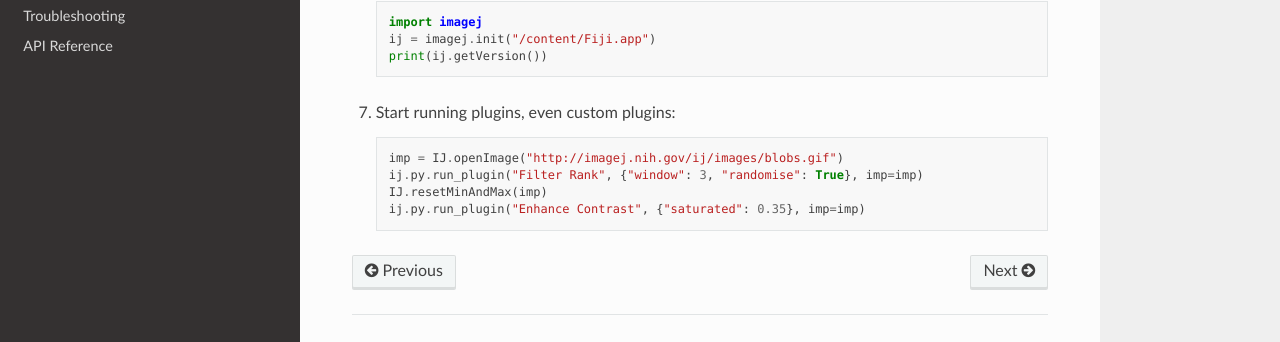
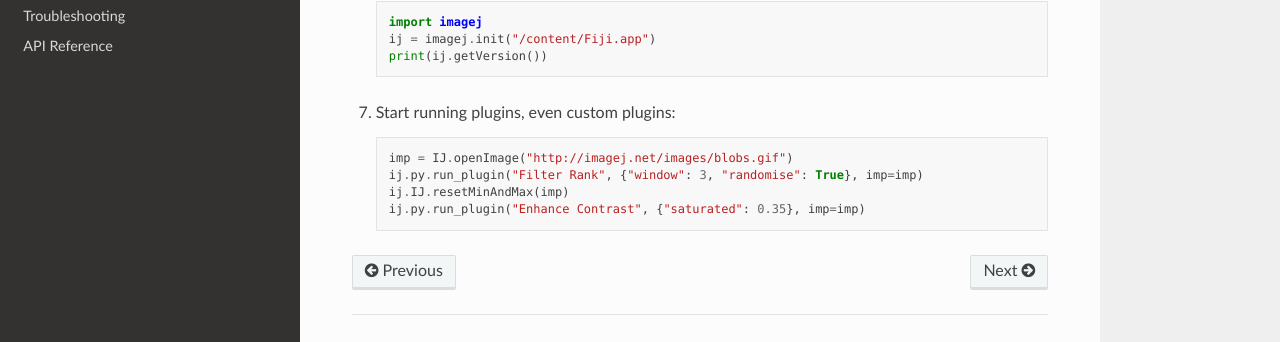
Before and after one commit to imagej/pyimagej, a Sphinx documentation site: the page built from doc/Install.md, in a window 1280 px wide and 900 px high, scrolled down 2367 px. Shown: the part 481-823 px from the top of the window. Built offline with Sphinx 7.4.7 and the Read the Docs theme 2.0.0, drawn with Linux system fonts in a browser that asks for light colours; pages that are not in the unit, such as notebooks, are missing from menus; some of the changed lines change nothing that is shown.

Commit message:
doc/Install: tweak final Google Colab cell
* Use imagej.net/images mirror so that plain HTTP works.
* Fix syntax error with resetMinAndMax call.

````diff
--- a/doc/Install.md
+++ b/doc/Install.md
@@ -148,8 +148,8 @@ on Google Colab with a wrapped local Fiji installation:
 
 7.  Start running plugins, even custom plugins:
     ```python
-    imp = IJ.openImage("http://imagej.nih.gov/ij/images/blobs.gif")
+    imp = IJ.openImage("http://imagej.net/images/blobs.gif")
     ij.py.run_plugin("Filter Rank", {"window": 3, "randomise": True}, imp=imp)
-    IJ.resetMinAndMax(imp)
+    ij.IJ.resetMinAndMax(imp)
     ij.py.run_plugin("Enhance Contrast", {"saturated": 0.35}, imp=imp)
     ```
````
